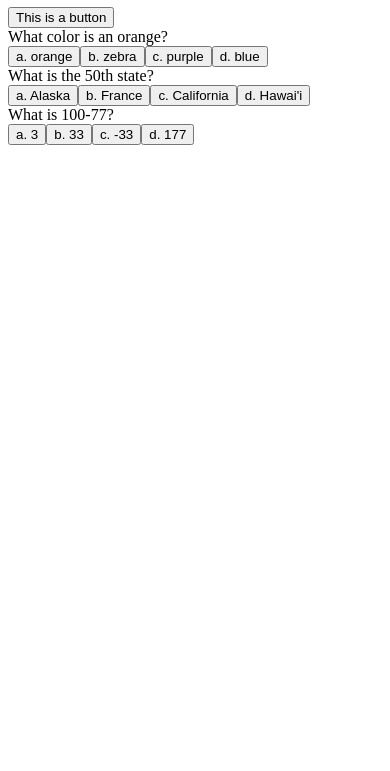
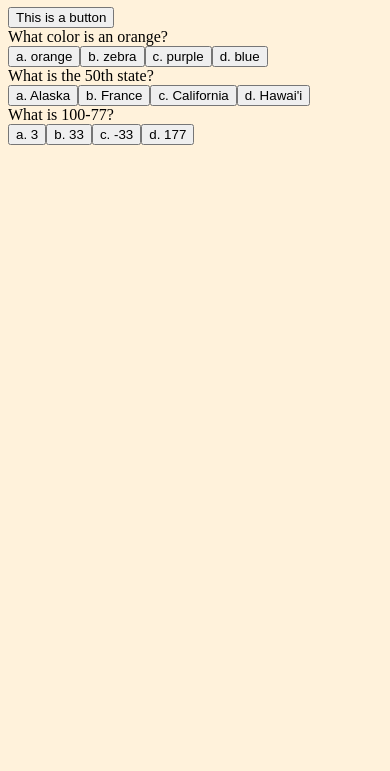
Before and after one commit to codertrev415/quiz-app, a plain HTML site: page code/quiz-app/index.html in a window 390 px wide. Shown: the part 73-844 px from the top of the page. Drawn offline with Linux system fonts and the light colour scheme.

Commit message:
Style UI: responsive layout and background

```diff
--- a/code/quiz-app/index.css
+++ b/code/quiz-app/index.css
@@ -1,3 +1,10 @@
+body{
+    background-color: #FFF2DB;
+    display: block;
+
+}
+
+
 .hidden{
     display: none;
 }
```
